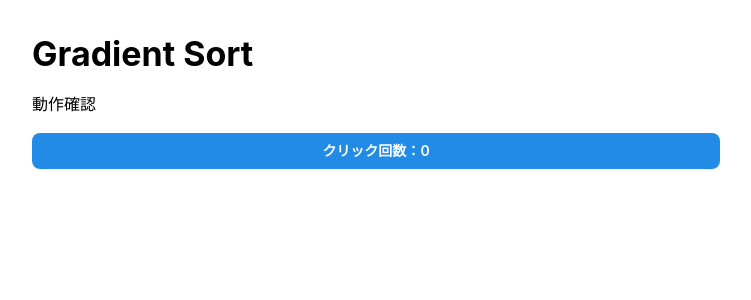
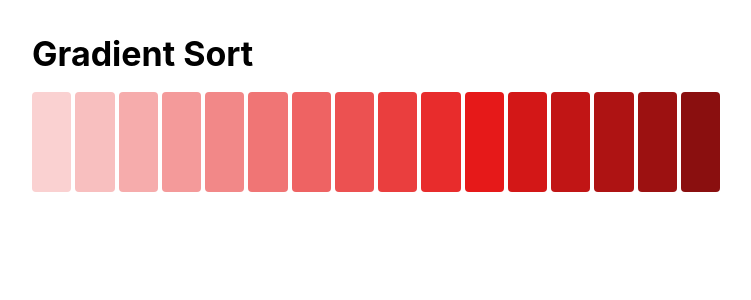
Before and after one commit to tdtiger/gradient-sort, a React (Vite) app: page / in a window 1280 px wide. Shown: the top 300 px of the page, without its empty margins (264-1015 px from the left). Built offline with nearby package versions, Linux system fonts and the light colour scheme.

Commit message:
赤のタイルを試作

```diff
--- a/src/App.tsx
+++ b/src/App.tsx
@@ -1,23 +1,27 @@
 import { useState } from 'react';
 import {
-  Button, Container, MantineProvider, Stack,
-  Text, Title
+  Button, Container, MantineProvider, Stack, Text, Title
 } from '@mantine/core';
 import '@mantine/core/styles.css';
 
+// 90から30まで4ずつ小さくなっていくの数列を生成
+const lightnessValues: number[] = Array.from({length: 16}, (_, index) => 90 - (60 * index) / 15);
+
 export default function App() {
-  const [count, setCount] = useState(0);
-
   return (
     <MantineProvider defaultColorScheme = 'light'>
       <Container size = "sm" py = "xl">
         <Stack>
           <Title order = {1}>Gradient Sort</Title>
-          <Text>動作確認</Text>
-
-          <Button onClick ={() => setCount(count + 1)}>
-            クリック回数：{count}
-          </Button>
+          <div style = {{ display: 'flex', gap: 4}}>
+            {lightnessValues.map((lightness) => (
+              // 色相：赤、彩度：80%、明度を最初に定義した配列にの値にしたタイルを生成
+              <div
+                key = {lightness} title = {`明度:${lightness}%`}
+                style = {{ flex: 1, height: 100, borderRadius: 4, backgroundColor: `hsl(0, 80%, ${lightness}%)`}}
+              />
+            ))}
+          </div>
         </Stack>
       </Container>
     </MantineProvider>
```
